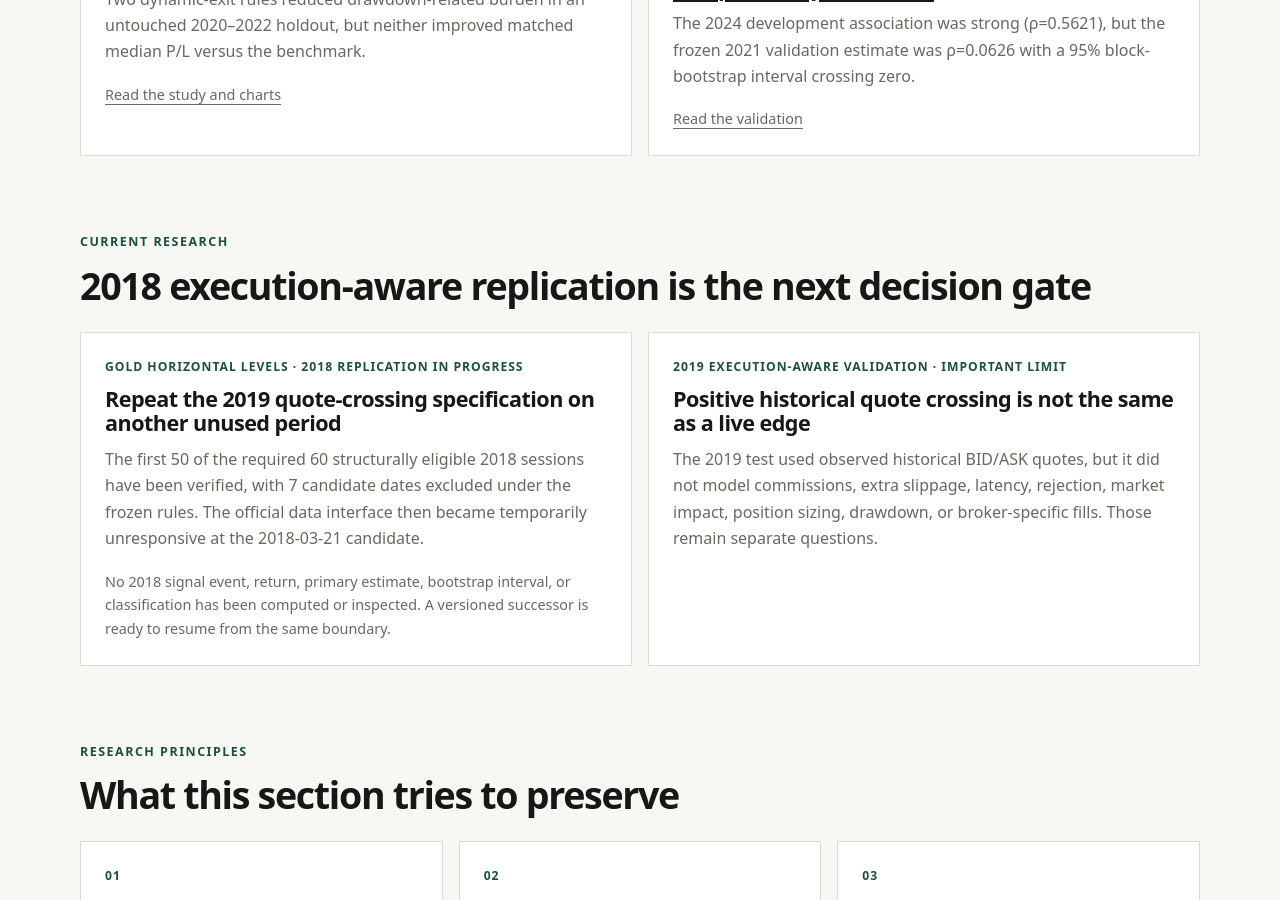
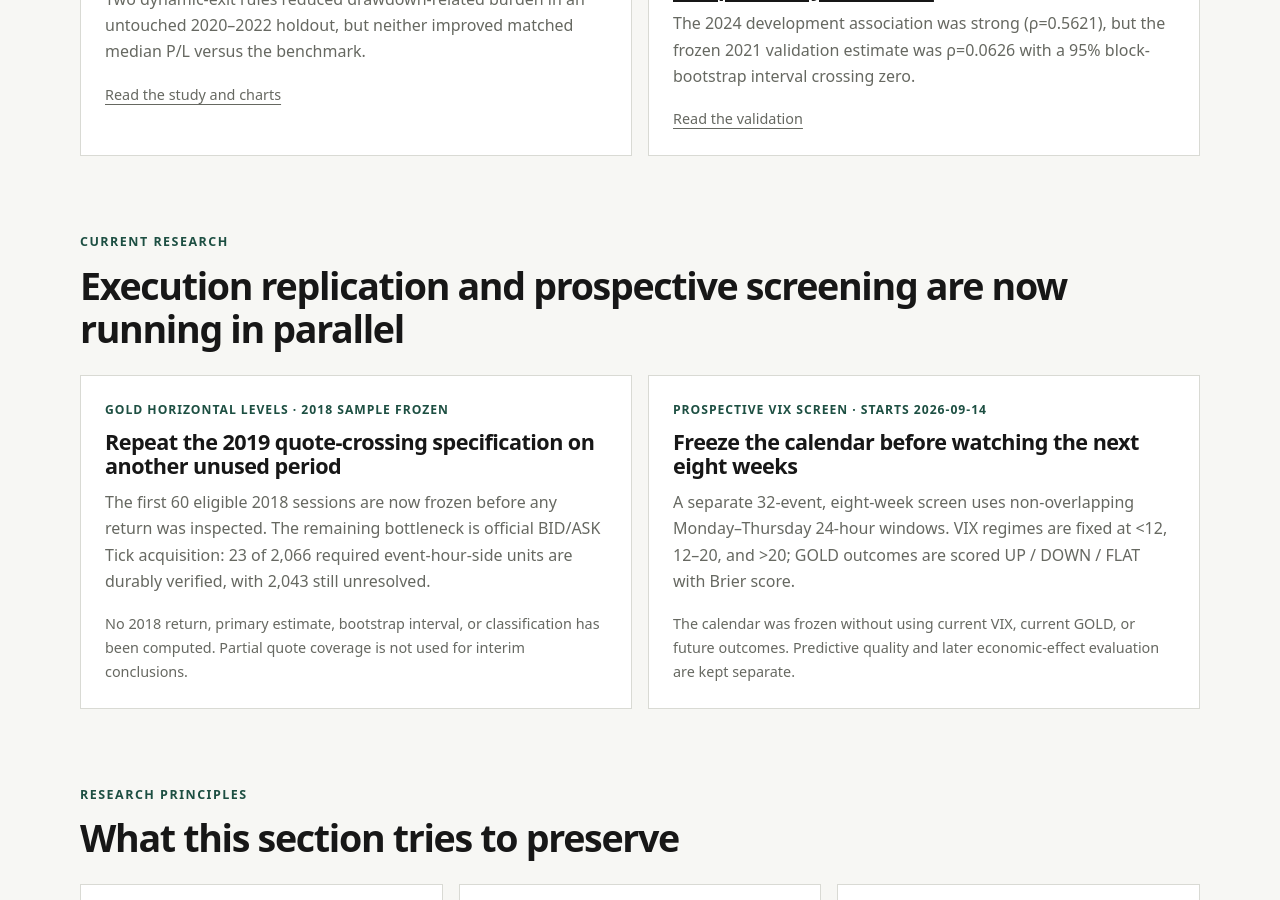
Before and after one commit to Josh-Temple/studio-lab-research, a Jekyll site: the page built from trading.md, in a window 1280 px wide and 900 px high, scrolled down 1462 px. Built offline with Jekyll 4.4.1, drawn with Linux system fonts in a browser that asks for light colours; some of the changed text lies outside the part shown.

Commit message:
Refresh current trading research status

```diff
--- a/trading.md
+++ b/trading.md
@@ -1,12 +1,12 @@
 ---
 title: Trading
 permalink: /trading/
-description: Reviewed Studio Lab trading research, including development tests, holdouts, independent validations, execution-aware checks, risk controls, and negative results.
+description: Reviewed Studio Lab trading research, including development tests, holdouts, independent validations, execution-aware checks, prospective screens, risk controls, and negative results.
 ---
 
 <p class="eyebrow">Trading research</p>
 <h1>Test the edge before trusting the story.</h1>
-<p class="lede">Selected systematic-trading research from Studio Lab. This section publishes reviewed development results, holdouts, independent validations, execution-aware checks, and negative or mixed findings while keeping unresolved hypotheses separate. It is not a live trading dashboard, signal service, or record of current positions.</p>
+<p class="lede">Selected systematic-trading research from Studio Lab. This section publishes reviewed development results, holdouts, independent validations, execution-aware checks, prospective protocols, and negative or mixed findings while keeping unresolved hypotheses separate. It is not a live trading dashboard, signal service, or record of current positions.</p>
 
 <section class="section">
   <div class="section-heading">
@@ -57,20 +57,21 @@ description: Reviewed Studio Lab trading research, including development tests,
   <div class="section-heading">
     <div>
       <p class="eyebrow">Current research</p>
-      <h2>2018 execution-aware replication is the next decision gate</h2>
+      <h2>Execution replication and prospective screening are now running in parallel</h2>
     </div>
   </div>
   <div class="feature-grid feature-grid-wide">
     <article class="feature-card">
-      <p class="feature-meta">GOLD horizontal levels · 2018 replication in progress</p>
+      <p class="feature-meta">GOLD horizontal levels · 2018 sample frozen</p>
       <h3>Repeat the 2019 quote-crossing specification on another unused period</h3>
-      <p>The first 50 of the required 60 structurally eligible 2018 sessions have been verified, with 7 candidate dates excluded under the frozen rules. The official data interface then became temporarily unresponsive at the 2018-03-21 candidate.</p>
-      <p class="card-links">No 2018 signal event, return, primary estimate, bootstrap interval, or classification has been computed or inspected. A versioned successor is ready to resume from the same boundary.</p>
+      <p>The first 60 eligible 2018 sessions are now frozen before any return was inspected. The remaining bottleneck is official BID/ASK Tick acquisition: 23 of 2,066 required event-hour-side units are durably verified, with 2,043 still unresolved.</p>
+      <p class="card-links">No 2018 return, primary estimate, bootstrap interval, or classification has been computed. Partial quote coverage is not used for interim conclusions.</p>
     </article>
     <article class="feature-card">
-      <p class="feature-meta">2019 execution-aware validation · important limit</p>
-      <h3>Positive historical quote crossing is not the same as a live edge</h3>
-      <p>The 2019 test used observed historical BID/ASK quotes, but it did not model commissions, extra slippage, latency, rejection, market impact, position sizing, drawdown, or broker-specific fills. Those remain separate questions.</p>
+      <p class="feature-meta">Prospective VIX screen · starts 2026-09-14</p>
+      <h3>Freeze the calendar before watching the next eight weeks</h3>
+      <p>A separate 32-event, eight-week screen uses non-overlapping Monday–Thursday 24-hour windows. VIX regimes are fixed at &lt;12, 12–20, and &gt;20; GOLD outcomes are scored UP / DOWN / FLAT with Brier score.</p>
+      <p class="card-links">The calendar was frozen without using current VIX, current GOLD, or future outcomes. Predictive quality and later economic-effect evaluation are kept separate.</p>
     </article>
   </div>
 </section>
```
